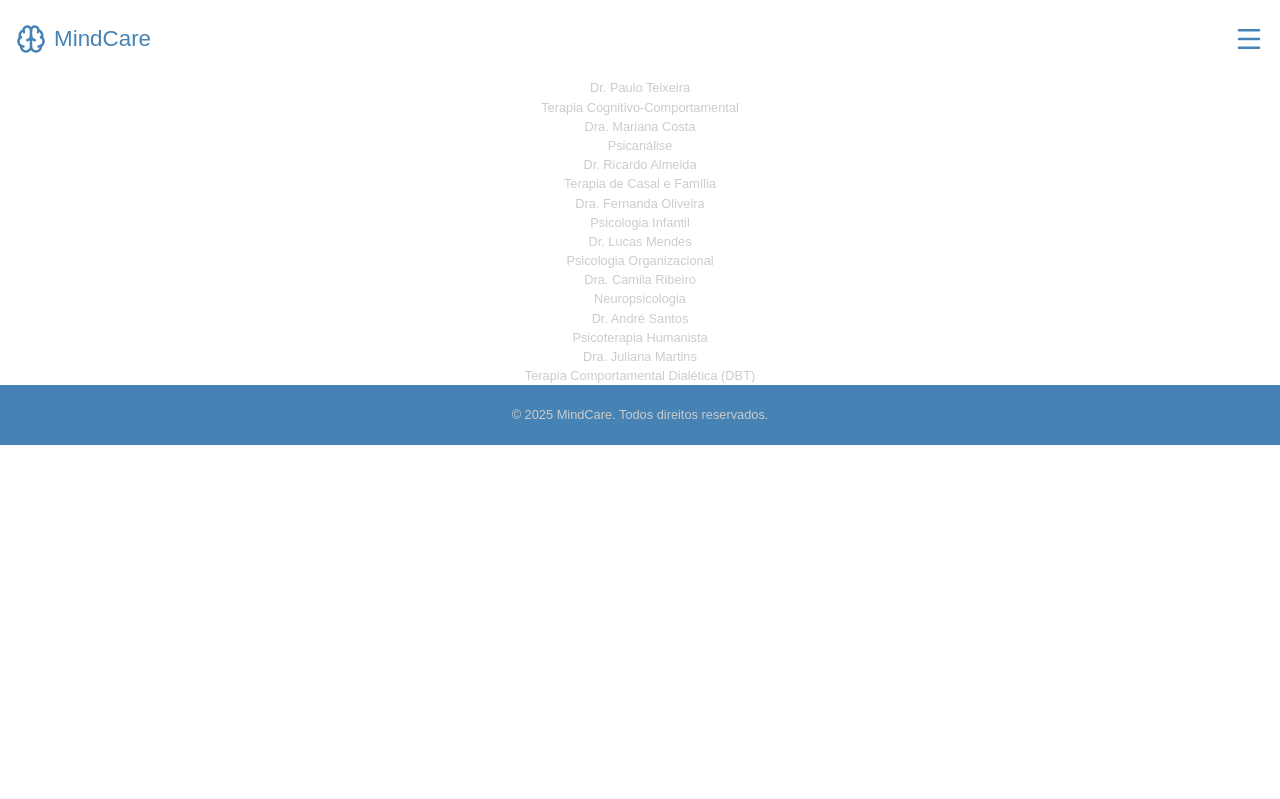
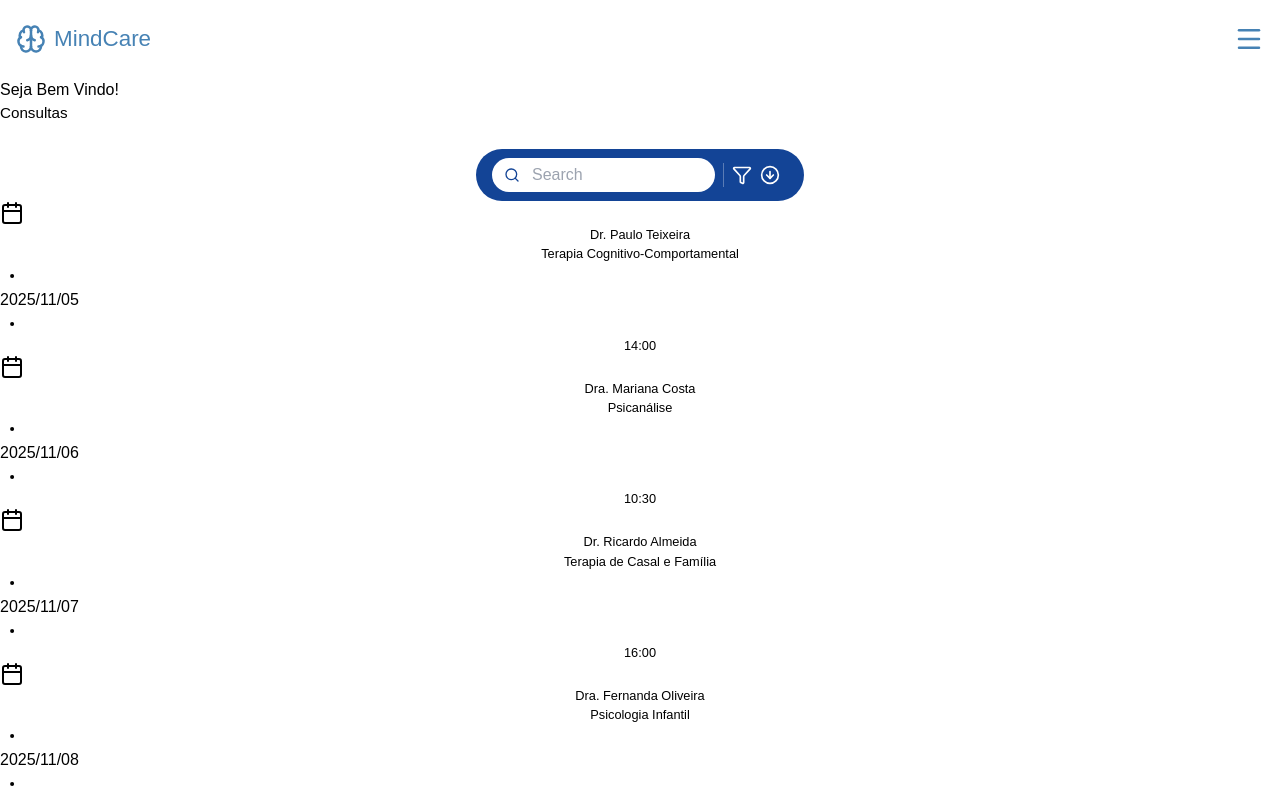
Before and after one commit to ProjetoBlocoADS/MindCareApp, a React (Vite) app in the folder app/: page /home-paciente in a window 1280 px wide. Shown: the top 799 px of the page. Built offline with nearby package versions, Linux system fonts and the light colour scheme.

Commit message:
Terminando a implementação da lista de psicologos

```diff
--- a/app/public/psicologos.json
+++ b/app/public/psicologos.json
@@ -3,48 +3,48 @@
     "nome": "Dr. Paulo Teixeira",
     "especialidade": "Terapia Cognitivo-Comportamental",
     "horario": "14:00",
-    "data": "2025-11-05"
+    "data": "2025/11/05"
   },
   {
     "nome": "Dra. Mariana Costa",
     "especialidade": "Psicanálise",
     "horario": "10:30",
-    "data": "2025-11-06"
+    "data": "2025/11/06"
   },
   {
     "nome": "Dr. Ricardo Almeida",
     "especialidade": "Terapia de Casal e Família",
     "horario": "16:00",
-    "data": "2025-11-07"
+    "data": "2025/11/07"
   },
   {
     "nome": "Dra. Fernanda Oliveira",
     "especialidade": "Psicologia Infantil",
     "horario": "09:00",
-    "data": "2025-11-08"
+    "data": "2025/11/08"
   },
   {
     "nome": "Dr. Lucas Mendes",
     "especialidade": "Psicologia Organizacional",
     "horario": "15:30",
-    "data": "2025-11-09"
+    "data": "2025/11/09"
   },
   {
     "nome": "Dra. Camila Ribeiro",
     "especialidade": "Neuropsicologia",
     "horario": "11:00",
-    "data": "2025-11-10"
+    "data": "2025/11/10"
   },
   {
     "nome": "Dr. André Santos",
     "especialidade": "Psicoterapia Humanista",
     "horario": "13:30",
-    "data": "2025-11-11"
+    "data": "2025/11/11"
   },
   {
     "nome": "Dra. Juliana Martins",
     "especialidade": "Terapia Comportamental Dialética (DBT)",
     "horario": "17:00",
-    "data": "2025-11-12"
+    "data": "2025/11/12"
   }
 ]
--- a/app/src/pages/homePaciente/HomePaciente.jsx
+++ b/app/src/pages/homePaciente/HomePaciente.jsx
@@ -2,6 +2,15 @@ import ListaPsicologos from "./ListaPsicologos"
 
 export default function HomePaciente() {
     return(
-        <ListaPsicologos/>
+        <div>
+        <div>
+        <h4>Seja Bem Vindo!</h4>
+        <h2>
+          Consultas
+        </h2>
+      </div>
+       <ListaPsicologos/>
+        </div>
+
     )
 }
--- a/app/src/pages/homePaciente/ListaPsicologos.jsx
+++ b/app/src/pages/homePaciente/ListaPsicologos.jsx
@@ -1,4 +1,7 @@
 import { useEffect, useState } from "react";
+import { Calendar,Dot } from "lucide-react";
+import SearchBar from "../homePsicologo/componentes/SearchBar";
+import styles from "./listaPsicologos.module.css"
 
 export default function ListaPsicologos(){
     const [profissionais, setProfissionais] = useState([])
@@ -41,10 +44,18 @@ export default function ListaPsicologos(){
 
     return(
         <div>
+            <SearchBar/>
             {profissionais.map((psico)=>(
                 <div key={psico.nome}>
-                    <p>{psico.nome}</p>
-                    <p>{psico.especialidade}</p>
+                    <Calendar/>
+                    <div className={styles.profile}>
+                         <p className={styles.profileName}>{psico.nome}</p>
+                        <p className={styles.profileEspecialidade}>{psico.especialidade}</p>
+                    </div>
+                    <div className={styles.dataHora}>
+                        <div className={styles.data}><Dot/>{psico.data}<Dot/></div>
+                        <p className={styles.horario}>{psico.horario}</p>
+                    </div>
                 </div>
             ))}
         </div>
--- /dev/null
+++ b/app/src/pages/homePaciente/listaPsicologos.module.css
@@ -0,0 +1,11 @@
+.profileName{
+    color: black;
+}
+
+.profileEspecialidade{
+    color: black;
+}
+
+.horario{
+    color: black;
+}
```
